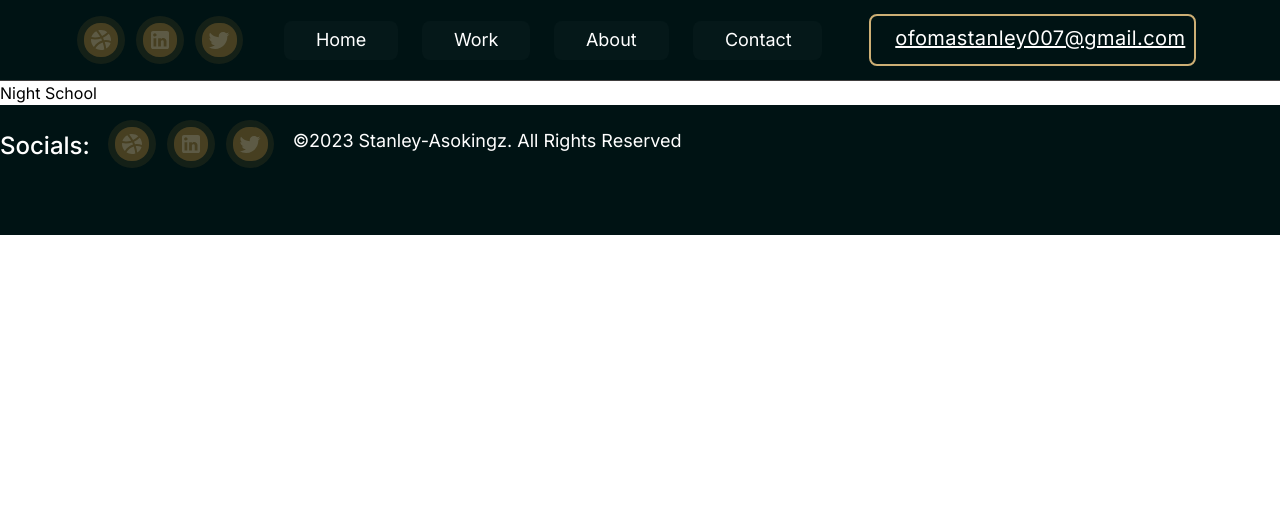
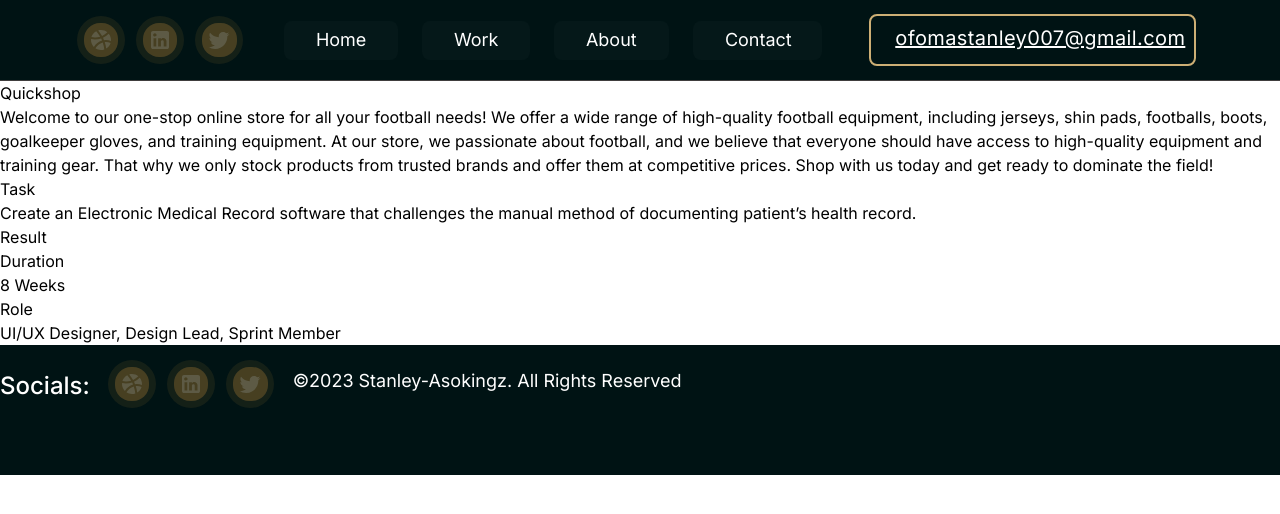
Before and after one commit to Maxwell011/portfolio-design, a Next.js app: page /Quickshop in a window 1280 px wide. Shown: the top 514 px of the page. Built offline with nearby package versions, Linux system fonts and the light colour scheme.

Commit message:
Update Quickshop page content

```diff
--- a/src/app/Quickshop/page.tsx
+++ b/src/app/Quickshop/page.tsx
@@ -1,7 +1,36 @@
 export default function QuickShop() {
   return (
     <section>
-      <h1>Night School</h1>
+      <h1>Quickshop</h1>
+      <p>
+        Welcome to our one-stop online store for all your football needs! We
+        offer a wide range of high-quality football equipment, including
+        jerseys, shin pads, footballs, boots, goalkeeper gloves, and training
+        equipment. At our store, we passionate about football, and we believe
+        that everyone should have access to high-quality equipment and training
+        gear. That why we only stock products from trusted brands and offer them
+        at competitive prices. Shop with us today and get ready to dominate the
+        field!
+      </p>
+      <div>
+        <div>
+          <h2>Task</h2>
+          <p>
+            Create an Electronic Medical Record software that challenges the
+            manual method of documenting patient’s health record.
+          </p>
+        </div>
+        <div>
+          <h2>Result</h2>
+          <p></p>
+        </div>
+        <div>
+          <h2>Duration</h2>
+          <p>8 Weeks</p>
+          <h2>Role</h2>
+          <p>UI/UX Designer, Design Lead, Sprint Member</p>
+        </div>
+      </div>
     </section>
   );
 }
```
